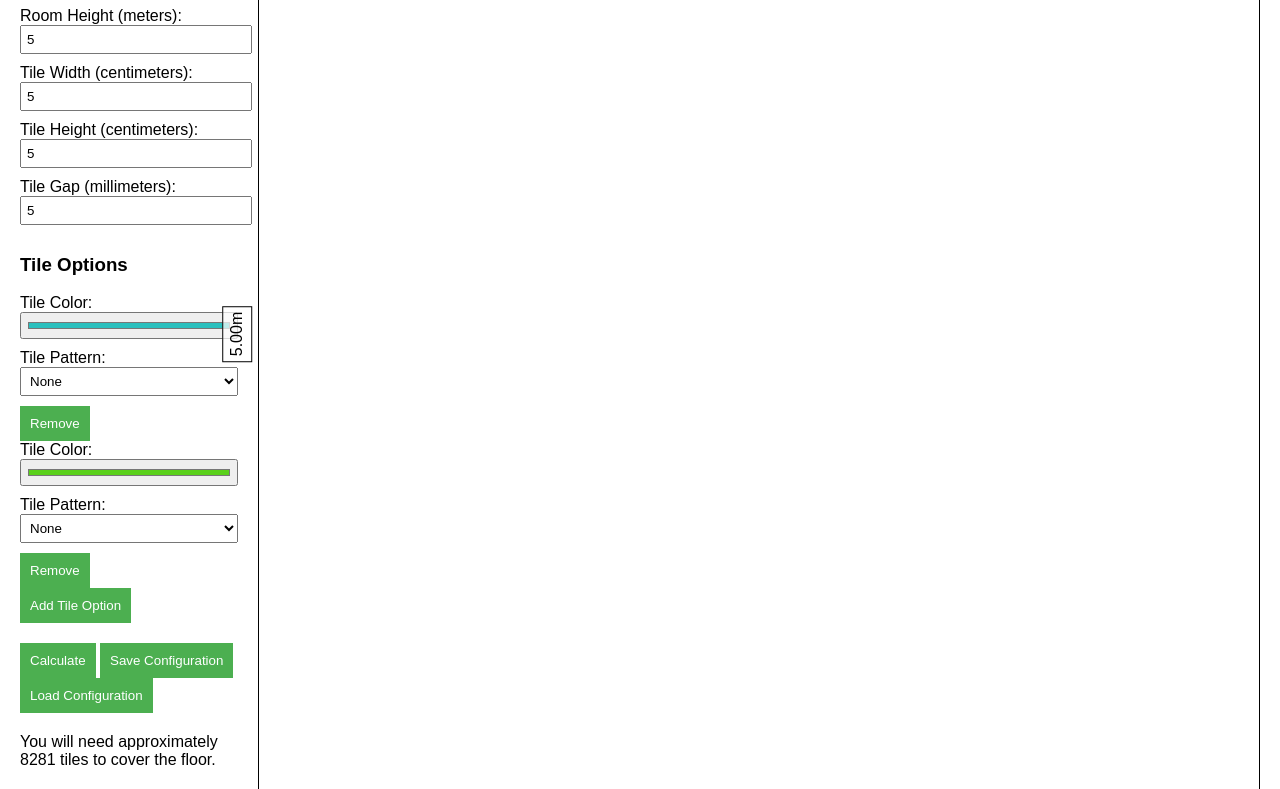
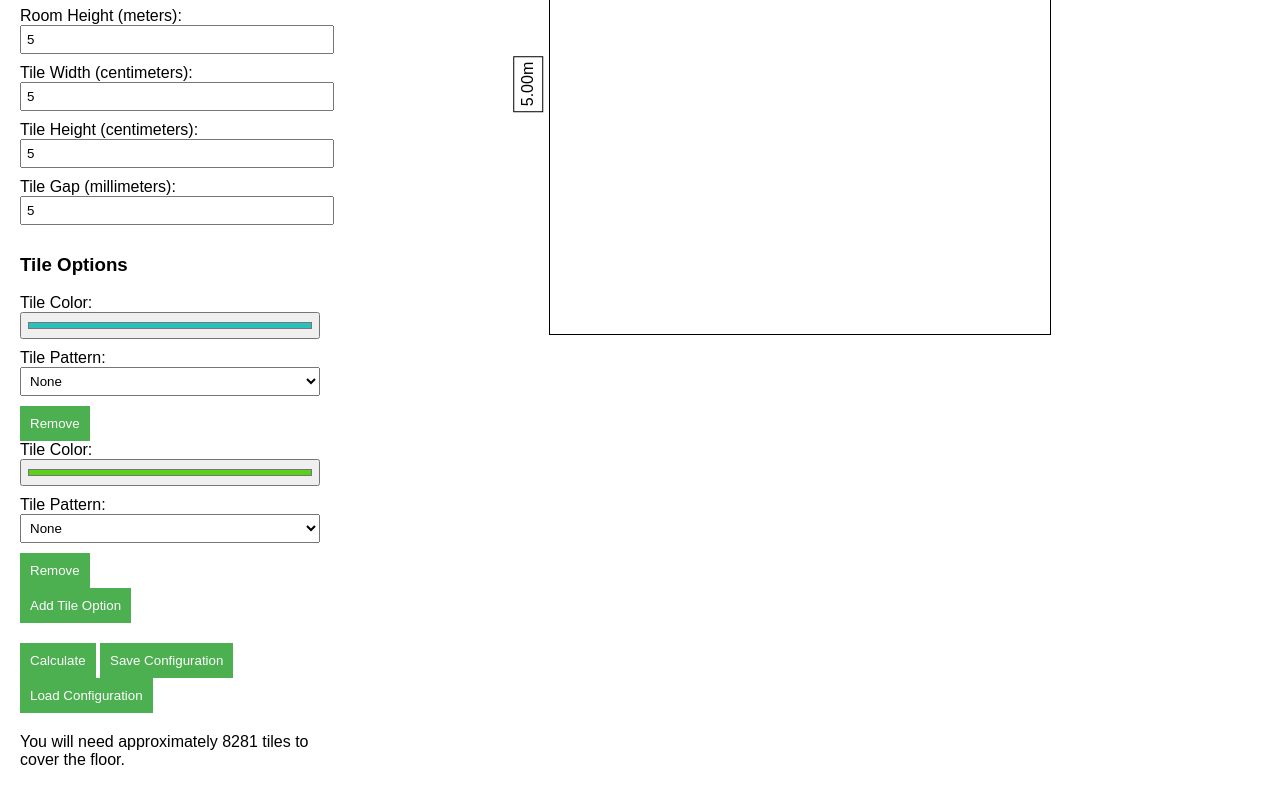
Before and after one commit to lobastov/Tileman, a plain HTML site: page index.html in a window 1280 px wide. Both pictures are taken after typing "5", "5", "5", "5", "5" into the empty fields and a click on the button "Calculate". Shown: the part 187-976 px from the top of the page. Drawn offline with Linux system fonts and the light colour scheme.

Commit message:
Change scale

```diff
--- a/index.html
+++ b/index.html
@@ -190,7 +190,7 @@
                 return;
             }
 
-            const scale = 200; // Scale factor to convert meters to pixels
+            const scale = 100; // Scale factor to convert meters to pixels
             const containerWidth = roomWidth * scale;
             const containerHeight = roomHeight * scale;
 
```
